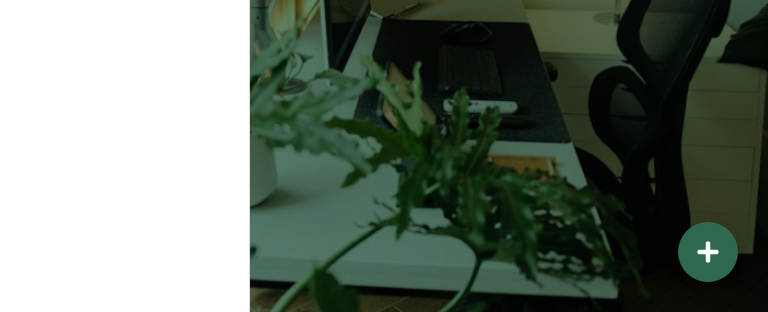
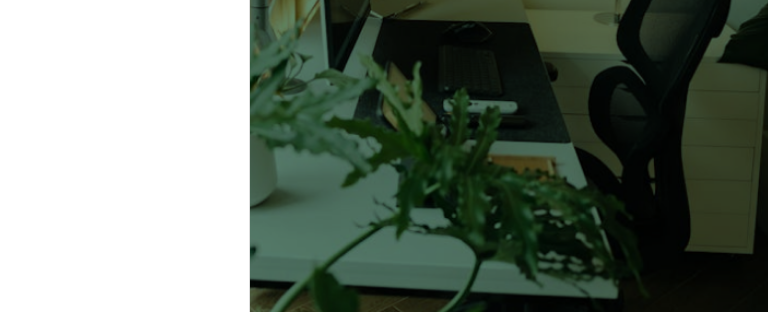
Before and after one commit to AdrianLeAsian/Capstone_Rentmatic, an Electron app: page src/messages.html in a window 768 px wide. Shown: the part 488-800 px from the top of the page. Drawn offline with Linux system fonts and the light colour scheme.

Commit message:
Update messages.html

```diff
--- a/src/messages.html
+++ b/src/messages.html
@@ -440,32 +440,6 @@
         .category-messages.active {
             display: block;
         }
-
-        /* Round Button Style */
-        .round-button {
-            position: fixed;
-            bottom: 30px;
-            right: 30px;
-            width: 60px;
-            height: 60px;
-            border-radius: 50%;
-            background-color: #2D6A4F;
-            color: white;
-            border: none;
-            cursor: pointer;
-            display: flex;
-            align-items: center;
-            justify-content: center;
-            font-size: 24px;
-            box-shadow: 0 4px 8px rgba(0,0,0,0.2);
-            transition: all 0.3s ease;
-            z-index: 1000;
-        }
-
-        .round-button:hover {
-            transform: scale(1.1);
-            box-shadow: 0 6px 12px rgba(0,0,0,0.3);
-        }
     </style>
 </head>
 <body>
@@ -480,16 +454,16 @@
         <div style="width: 250px;"></div>
     </div>
     <div class="sidebar">
-        <a href="#" class="nav-item active">
+        <a href="dashboard.html" class="nav-item">
             <i class="fas fa-tachometer-alt"></i>
             Dashboard
         </a>
-        <a href="#" class="nav-item">
+        <a href="#" class="nav-item active">
             <i class="fas fa-envelope"></i>
             Messages
             <span class="message-badge" id="totalMessages">10</span>
         </a>
-        <a href="#" class="nav-item">
+        <a href="settings.html" class="nav-item">
             <i class="fas fa-cogs"></i>
             Settings
         </a>
@@ -543,11 +517,6 @@
             </div>
         </div>
     </div>
-
-    <!-- Round Button -->
-    <button class="round-button">
-        <i class="fas fa-plus"></i>
-    </button>
 
     <!-- Chat popup -->
     <div class="overlay" id="overlay"></div>
```
